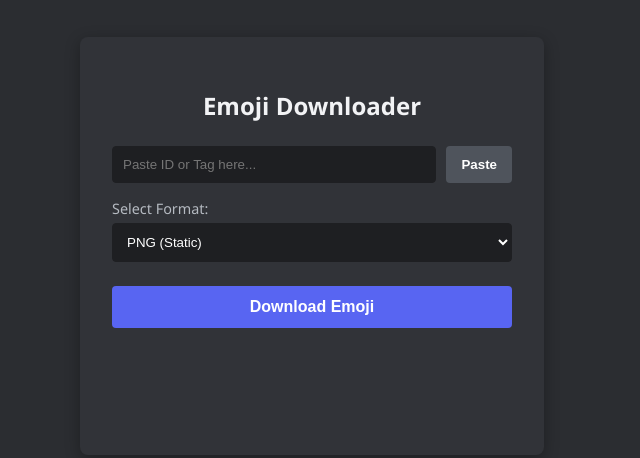
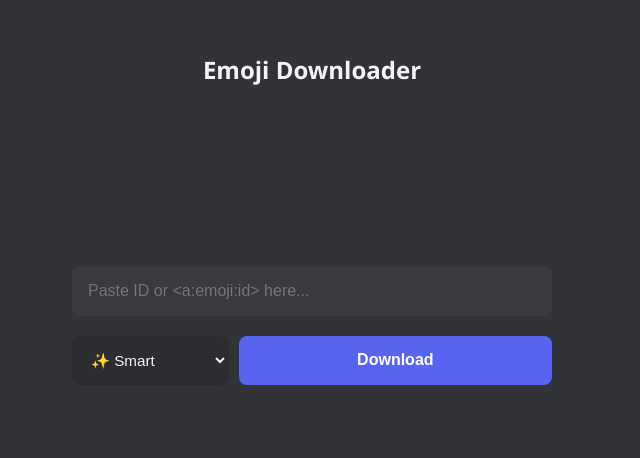
Before and after one commit to KnarliX/Temp-repo, a plain HTML site: page emoji.html in a window 1280 px wide. Shown: the part 154-612 px from the top of the page, without its empty margins (328-968 px from the left). Drawn offline with Linux system fonts and the light colour scheme.

Commit message:
Refactor emoji downloader UI and functionality
Updated the title and improved styling for better UI/UX. Adjusted layout, input handling, and download functionality.

```diff
--- a/emoji.html
+++ b/emoji.html
@@ -3,253 +3,351 @@
 <head>
     <meta charset="UTF-8">
     <meta name="viewport" content="width=device-width, initial-scale=1.0">
-    <title>Smart Discord Emoji Downloader</title>
+    <title>Discord Emoji Downloader</title>
     <style>
-        /* CSS: Dark Theme Styling (Same as before) */
+        /* === RESET & VARIABLES === */
         :root {
-            --bg-color: #2b2d31;
-            --container-bg: #313338;
-            --accent-color: #5865F2;
-            --text-color: #f2f3f5;
-            --input-bg: #1e1f22;
-            --border-color: #1e1f22;
+            --bg-primary: #313338;
+            --bg-secondary: #2b2d31;
+            --input-bg: #383a40;
+            --accent: #5865F2;
+            --accent-hover: #4752c4;
+            --text-main: #f2f3f5;
+            --text-muted: #b5bac1;
+            --success: #23a559;
+            --danger: #fa777c;
+        }
+
+        * {
+            box-sizing: border-box;
+            margin: 0;
+            padding: 0;
         }
 
         body {
-            font-family: 'Segoe UI', Tahoma, Geneva, Verdana, sans-serif;
-            background-color: var(--bg-color);
-            color: var(--text-color);
+            font-family: 'gg sans', 'Segoe UI', Tahoma, Helvetica, Arial, sans-serif;
+            background-color: var(--bg-primary);
+            color: var(--text-main);
+            height: 100vh;
             display: flex;
+            flex-direction: column;
+            align-items: center;
             justify-content: center;
-            align-items: center;
-            height: 100vh;
-            margin: 0;
+            padding: 20px;
         }
 
-        .container {
-            background-color: var(--container-bg);
-            padding: 2rem;
-            border-radius: 8px;
-            box-shadow: 0 4px 15px rgba(0, 0, 0, 0.3);
+        /* === MAIN LAYOUT === */
+        .wrapper {
             width: 100%;
-            max-width: 400px;
+            max-width: 480px;
+            display: flex;
+            flex-direction: column;
+            gap: 20px;
             text-align: center;
         }
 
-        h2 { margin-bottom: 1.5rem; color: var(--text-color); }
+        h1 {
+            font-size: 1.5rem;
+            font-weight: 700;
+            margin-bottom: 10px;
+            color: var(--text-main);
+        }
 
-        .input-group {
+        /* === PREVIEW SECTION === */
+        .preview-area {
+            height: 120px;
             display: flex;
-            gap: 10px;
-            margin-bottom: 1rem;
+            align-items: center;
+            justify-content: center;
+            margin-bottom: 10px;
+            transition: all 0.3s ease;
+        }
+
+        .preview-box {
+            position: relative;
+            padding: 15px;
+            background: var(--bg-secondary);
+            border-radius: 12px;
+            /* Subtle glow effect instead of hard shadow */
+            box-shadow: 0 0 0 0 transparent;
+            transition: transform 0.2s, box-shadow 0.2s;
+            display: none; /* Hidden initially */
+        }
+
+        .preview-box.active {
+            display: block;
+            box-shadow: 0 8px 24px rgba(0,0,0,0.2);
+            transform: translateY(-5px);
+        }
+
+        #preview-img {
+            max-width: 96px;
+            max-height: 96px;
+            display: block;
+            object-fit: contain;
+        }
+
+        /* === INPUT STYLING (Discord Chat Bar Style) === */
+        .input-container {
+            position: relative;
+            width: 100%;
         }
 
         input[type="text"] {
-            flex-grow: 1;
-            padding: 10px;
-            border-radius: 4px;
-            border: 1px solid var(--border-color);
+            width: 100%;
+            padding: 16px;
+            padding-right: 50px; /* Space for paste icon if needed */
             background-color: var(--input-bg);
-            color: white;
+            border: none;
+            border-radius: 8px;
+            color: var(--text-main);
+            font-size: 1rem;
+            outline: none;
+            transition: box-shadow 0.2s;
+        }
+
+        input[type="text"]:focus {
+            box-shadow: 0 0 0 2px var(--accent);
+        }
+
+        /* === CONTROLS === */
+        .controls {
+            display: grid;
+            grid-template-columns: 1fr 2fr; /* 1/3 for select, 2/3 for button */
+            gap: 10px;
+        }
+
+        select {
+            padding: 14px;
+            background-color: var(--bg-secondary);
+            color: var(--text-main);
+            border: 1px solid var(--bg-secondary);
+            border-radius: 8px;
+            font-size: 0.95rem;
+            cursor: pointer;
             outline: none;
         }
 
-        button {
-            padding: 10px 15px;
-            border: none;
-            border-radius: 4px;
-            cursor: pointer;
-            font-weight: bold;
-            transition: background 0.2s;
-        }
-
-        .btn-paste { background-color: #4f545c; color: white; }
-        .btn-paste:hover { background-color: #686d73; }
-
-        .options-group { margin-bottom: 1.5rem; text-align: left; }
-
-        label { display: block; margin-bottom: 5px; font-size: 0.9rem; color: #b5bac1; }
-
-        select {
-            width: 100%;
-            padding: 10px;
-            border-radius: 4px;
-            background-color: var(--input-bg);
-            color: white;
-            border: 1px solid var(--border-color);
-            outline: none;
+        select:focus {
+            border-color: var(--accent);
         }
 
         .btn-download {
-            width: 100%;
-            background-color: var(--accent-color);
+            background-color: var(--accent);
             color: white;
+            border: none;
+            border-radius: 8px;
             font-size: 1rem;
-            padding: 12px;
-        }
-        .btn-download:hover { background-color: #4752c4; }
-        .btn-download:disabled { background-color: #3b4048; cursor: not-allowed; opacity: 0.7; }
-
-        #status { margin-top: 10px; font-size: 0.9rem; height: 20px; }
-        .error { color: #fa777c; }
-        .success { color: #57f287; }
-
-        #preview-container {
-            margin-top: 15px;
-            min-height: 50px;
-            display: flex;
-            justify-content: center;
-            align-items: center;
+            font-weight: 600;
+            cursor: pointer;
+            transition: background 0.2s, transform 0.1s;
         }
 
-        #preview-img {
-            max-width: 64px;
-            max-height: 64px;
-            display: none;
-            border-radius: 4px;
+        .btn-download:hover {
+            background-color: var(--accent-hover);
+        }
+
+        .btn-download:active {
+            transform: scale(0.98);
+        }
+
+        .btn-download:disabled {
+            background-color: #3b3d44;
+            color: #787a81;
+            cursor: not-allowed;
+            transform: none;
+        }
+
+        /* === STATUS TOAST === */
+        #status {
+            margin-top: 15px;
+            font-size: 0.9rem;
+            min-height: 20px;
+            font-weight: 500;
+            opacity: 0;
+            transition: opacity 0.3s;
+        }
+        #status.visible { opacity: 1; }
+        .text-error { color: var(--danger); }
+        .text-success { color: var(--success); }
+
+        /* Mobile Optimization */
+        @media (max-width: 400px) {
+            .controls {
+                grid-template-columns: 1fr; /* Stack on very small screens */
+            }
         }
     </style>
 </head>
 <body>
 
-    <div class="container">
-        <h2>Emoji Downloader</h2>
+    <div class="wrapper">
+        <h1>Emoji Downloader</h1>
 
-        <div class="input-group">
-            <input type="text" id="emojiInput" placeholder="Paste ID or Tag here..." oninput="detectFormat()">
-            <button class="btn-paste" onclick="pasteText()">Paste</button>
+        <div class="preview-area">
+            <div class="preview-box" id="previewBox">
+                <img id="preview-img" src="" alt="Emoji Preview">
+            </div>
         </div>
 
-        <div class="options-group">
-            <label for="formatSelect">Select Format:</label>
+        <div class="input-container">
+            <input type="text" id="emojiInput" placeholder="Paste ID or <a:emoji:id> here..." autocomplete="off">
+        </div>
+
+        <div class="controls">
             <select id="formatSelect">
-                <option value="png">PNG (Static)</option>
-                <option value="gif">GIF (Animated)</option>
+                <option value="smart" selected>✨ Smart</option>
+                <option value="png">PNG</option>
+                <option value="gif">GIF</option>
                 <option value="webp">WebP</option>
             </select>
+            <button class="btn-download" id="downloadBtn" onclick="downloadImage()">Download</button>
         </div>
 
-        <button class="btn-download" id="downloadBtn" onclick="processAndDownload()">Download Emoji</button>
-
-        <div id="preview-container">
-            <img id="preview-img" alt="Preview" />
-        </div>
         <div id="status"></div>
     </div>
 
     <script>
-        // Regex logic samajhne ke liye:
-        // Group 1 (a?): Check karega 'a' hai ya nahi (Animation check)
-        // Group 2 ([\w-]+): Name uthayega (Filename ke liye)
-        // Group 3 (\d{17,20}): ID uthayega (Download link ke liye)
-        const fullTagRegex = /<(a?):([\w-]+):(\d{17,20})>/;
-        const simpleIdRegex = /(\d{17,20})/;
+        // --- VARIABLES ---
+        const inputEl = document.getElementById('emojiInput');
+        const selectEl = document.getElementById('formatSelect');
+        const previewBox = document.getElementById('previewBox');
+        const previewImg = document.getElementById('preview-img');
+        const downloadBtn = document.getElementById('downloadBtn');
+        const statusEl = document.getElementById('status');
 
-        async function pasteText() {
-            try {
-                const text = await navigator.clipboard.readText();
-                document.getElementById('emojiInput').value = text;
-                showStatus("Pasted!", "success");
-                detectFormat(); // Paste karte hi format check karo
-            } catch (err) {
-                showStatus("Clipboard permission denied.", "error");
-            }
+        // Regex
+        // Group 1: 'a' if animated
+        // Group 2: Name
+        // Group 3: ID
+        const regexFull = /<(a?):([\w-]+):(\d{17,20})>/;
+        const regexId = /(\d{17,20})/;
+
+        // State Store (Global variables to hold current valid data)
+        let currentUrl = null;
+        let currentFilename = null;
+        let currentFormat = null;
+
+        // --- EVENT LISTENERS ---
+
+        // Input change hote hi preview update karo
+        inputEl.addEventListener('input', updatePreview);
+
+        // Agar user format change kare tab bhi preview update karo
+        selectEl.addEventListener('change', updatePreview);
+
+        // --- CORE LOGIC ---
+
+        function updatePreview() {
+            const rawText = inputEl.value.trim();
+            const selectedMode = selectEl.value;
+
+            // Reset State
+            currentUrl = null;
+            previewBox.classList.remove('active');
+            downloadBtn.disabled = true;
+            statusEl.className = '';
+            statusEl.innerText = '';
+            statusEl.classList.remove('visible');
+
+            if (!rawText) return;
+
+            let id = "";
+            let name = "";
+            let isAnimated = false;
+
+            // 1. Analyze Input
+            const fullMatch = rawText.match(regexFull);
+            const idMatch = rawText.match(regexId);
+
+            if (fullMatch) {
+                isAnimated = (fullMatch[1] === 'a');
+                name = fullMatch[2];
+                id = fullMatch[3];
+            } else if (idMatch) {
+                id = idMatch[0];
+                name = `emoji_${id}`;
+                // ID only me hum animated assume nahi kar sakte unless check karein,
+                // par Discord logic ke hisab se default png rakhenge.
+            } else {
+                return; // No valid ID found yet
             }
 
-        // Ye function automatic format change karega
-        function detectFormat() {
-            const inputVal = document.getElementById('emojiInput').value.trim();
-            const formatSelect = document.getElementById('formatSelect');
-            const match = inputVal.match(fullTagRegex);
+            // 2. Determine Format
+            let finalFormat = 'png'; // Fallback
 
-            if (match) {
-                // match[1] me ya to 'a' hoga ya empty string
-                if (match[1] === 'a') {
-                    formatSelect.value = 'gif'; // Animated hai to GIF
+            if (selectedMode === 'smart') {
+                if (isAnimated) {
+                    finalFormat = 'gif';
                 } else {
-                    formatSelect.value = 'png'; // Normal hai to PNG
+                    finalFormat = 'png';
                 }
-            }
-            // Agar sirf ID hai to purana default hi rehne do (change mat karo)
+            } else {
+                finalFormat = selectedMode; // User override
             }
 
-        async function processAndDownload() {
-            const inputVal = document.getElementById('emojiInput').value.trim();
-            const format = document.getElementById('formatSelect').value;
-            const btn = document.getElementById('downloadBtn');
-            const previewImg = document.getElementById('preview-img');
+            // 3. Update State
+            currentFilename = `${name}.${finalFormat}`;
+            currentUrl = `https://cdn.discordapp.com/emojis/${id}.${finalFormat}`;
+            currentFormat = finalFormat;
 
-            if (!inputVal) {
-                showStatus("Please enter text first.", "error");
-                return;
+            // 4. Update UI
+            previewImg.src = currentUrl;
+
+            // Image load hone par hi box dikhao
+            previewImg.onload = function() {
+                previewBox.classList.add('active');
+                downloadBtn.disabled = false;
+            };
+
+            previewImg.onerror = function() {
+                previewBox.classList.remove('active');
+                downloadBtn.disabled = true;
+            };
         }
 
-            let emojiId = "";
-            let filename = "";
+        // --- DOWNLOAD LOGIC ---
+        async function downloadImage() {
+            if (!currentUrl) return;
 
-            // Check 1: Kya ye full tag hai? <a:name:id>
-            const fullMatch = inputVal.match(fullTagRegex);
-
-            // Check 2: Kya ye sirf ID hai?
-            const idMatch = inputVal.match(simpleIdRegex);
-
-            if (fullMatch) {
-                // Tag se data nikalo
-                const name = fullMatch[2]; // Name from tag
-                emojiId = fullMatch[3];    // ID from tag
-                filename = name;           // Filename wahi rakho jo tag me hai
-            } else if (idMatch) {
-                // Sirf ID mili
-                emojiId = idMatch[0];
-                filename = `emoji_${emojiId}`; // Default filename
-            } else {
-                showStatus("Invalid ID or Format!", "error");
-                return;
-            }
-
-            // Download Logic starts here
-            const url = `https://cdn.discordapp.com/emojis/${emojiId}.${format}`;
-
-            btn.disabled = true;
-            btn.innerText = "Downloading...";
-            previewImg.src = url;
-            previewImg.style.display = "block";
+            const btnOriginalText = downloadBtn.innerText;
+            downloadBtn.innerText = "Fetching...";
+            downloadBtn.disabled = true;
 
             try {
-                const response = await fetch(url);
-                if (!response.ok) throw new Error("404 Not Found");
+                const response = await fetch(currentUrl);
+                if (!response.ok) throw new Error("Network response was not ok");
 
                 const blob = await response.blob();
                 const blobUrl = window.URL.createObjectURL(blob);
 
                 const link = document.createElement('a');
                 link.href = blobUrl;
-                // Filename + Format (Example: discord_loading.gif)
-                link.download = `${filename}.${format}`;
+                link.download = currentFilename;
                 document.body.appendChild(link);
                 link.click();
                 document.body.removeChild(link);
 
                 window.URL.revokeObjectURL(blobUrl);
-                showStatus("Downloaded: " + filename, "success");
+                showStatus("Download Started!", "success");
 
             } catch (error) {
                 console.error(error);
-                showStatus("Image not found or Invalid ID.", "error");
-                previewImg.style.display = "none";
+                showStatus("Failed to download. Link expired or invalid.", "error");
             } finally {
-                btn.disabled = false;
-                btn.innerText = "Download Emoji";
+                downloadBtn.innerText = btnOriginalText;
+                downloadBtn.disabled = false;
             }
         }
 
         function showStatus(msg, type) {
-            const el = document.getElementById('status');
-            el.innerText = msg;
-            el.className = type;
+            statusEl.innerText = msg;
+            statusEl.className = type === 'error' ? 'text-error' : 'text-success';
+            statusEl.classList.add('visible');
+
+            // 3 sec baad hata do
             setTimeout(() => {
-                el.innerText = "";
-                el.className = "";
+                statusEl.classList.remove('visible');
             }, 3000);
         }
     </script>
```
Lines whose indentation alone changed are shown as unchanged.
